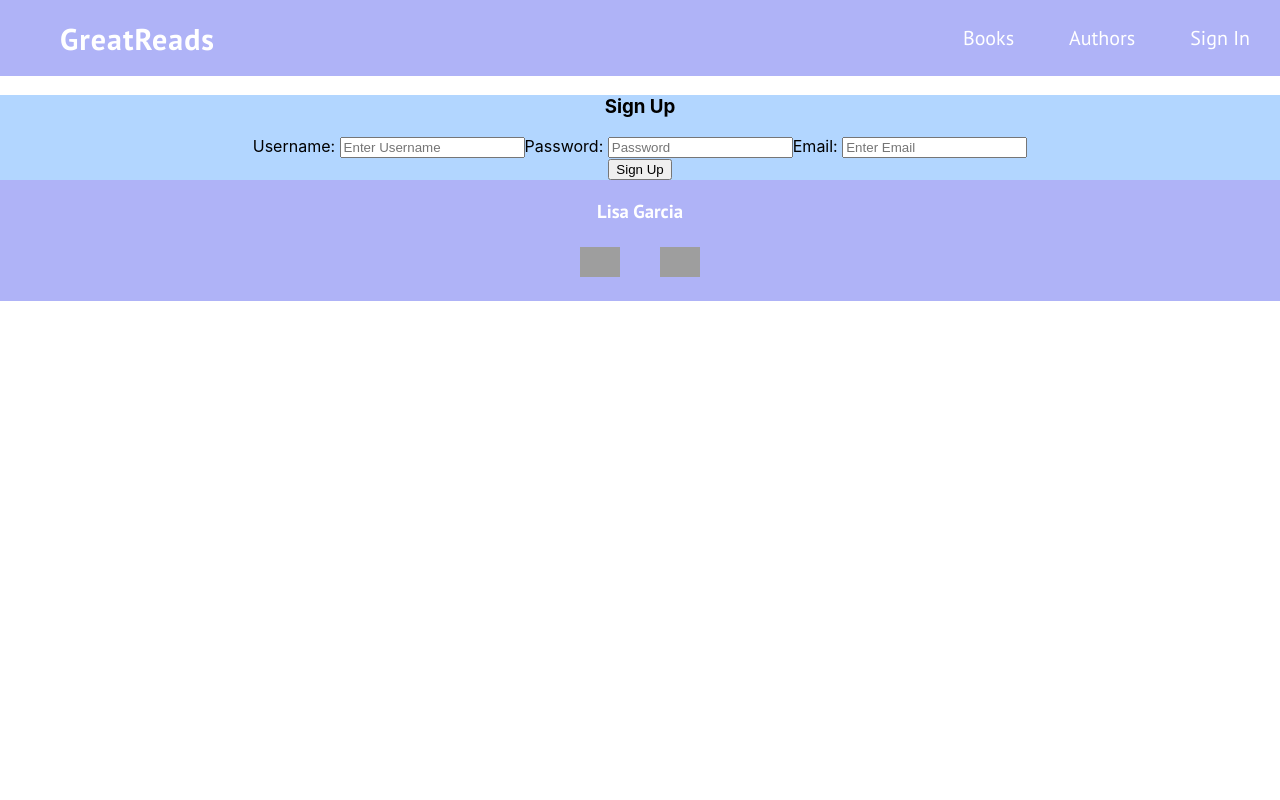
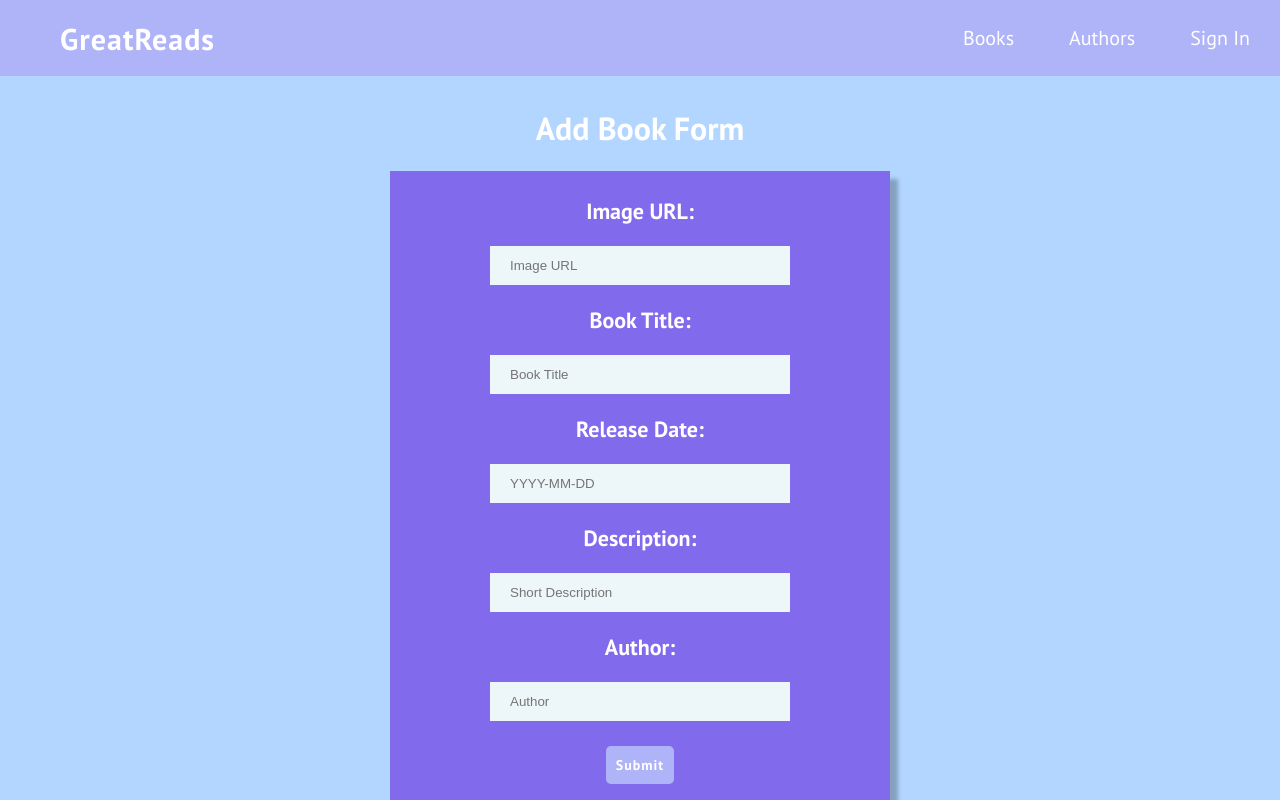
Before and after one commit to lisagarcia13/great-reads, a React (Create React App) app in the folder front-end/client/: page /add-book in a window 1280 px wide. Before the commit this address led to /sign-up. Shown: the top 800 px of the page. Built offline with nearby package versions, Linux system fonts and the light colour scheme; grey boxes are pictures that could not be loaded.

Commit message:
create book form css

```diff
--- a/front-end/client/src/App.js
+++ b/front-end/client/src/App.js
@@ -47,7 +47,7 @@ function App() {
         <Route path={'/books'} element={<Books user={user} toggle={toggle }/>} />
         <Route path={'/books/:id'} element={<BookDetails  user={user} setToggle={setToggle} /> } />
         <Route path={'/books/:id/edit'} element={ user ? <EditBooks user={user} setToggle={setToggle} /> : <Navigate to='/sign-up'/>} />
-        <Route path={'/add-book'} element={ user ?  <AddBook user={user} setToggle={setToggle}/> : <Navigate to='/sign-up'/>} />
+        <Route path={'/add-book'} element={ <AddBook user={user} setToggle={setToggle}/> } />
         <Route path={'/authors'} element={<Authors user={user} toggle={toggle} />} />
         <Route path={'/authors/:id'} element={<AuthorDetails user={user} setToggle={setToggle}/>} />
         <Route path={'/authors/:id/edit'} element={user ? <EditAuthors user={user} toggle={toggle} />: <Navigate to='/sign-up'/>} />
@@ -61,4 +61,3 @@ function App() {
 }
 
 export default App;
-///user ? >: <Navigate to='/sign-up'/>
--- a/front-end/client/src/screens/AddBook.css
+++ b/front-end/client/src/screens/AddBook.css
@@ -0,0 +1,68 @@
+@import url("https://fonts.googleapis.com/css2?family=PT+Sans:wght@400;700&display=swap");
+
+.book-create {
+  display: flex;
+  flex-direction: column;
+  align-items: center;
+  color: white;
+  font-family: "PT Sans";
+}
+.book-sub-create {
+  display: flex;
+  flex-direction: row;
+  width: 100%;
+  justify-content: center;
+}
+.book-create-form {
+  display: flex;
+  flex-direction: column;
+  align-items: center;
+  width: 80%;
+  margin-top: 10px;
+}
+.book-create-form form {
+  display: flex;
+  max-width: 500px;
+  height: 600px;
+  width: 90%;
+  flex-direction: column;
+  align-items: center;
+  background-color: #826aed;
+  box-shadow: 8px 8px 4px rgba(0, 0, 0, 0.25);
+  padding: 20px 0;
+  margin-bottom: 40px;
+}
+.book-label {
+  font-size: 22px;
+  margin-bottom: 5px;
+  padding: 6px;
+  font-weight: bold;
+}
+.book-input {
+  width: 60%;
+  padding: 12px 20px;
+  box-sizing: border-box;
+  margin-top: 10px;
+  margin-bottom: 15px;
+  background-color: #edf6f9;
+  border: none;
+}
+
+.book-create-button {
+  margin-top: 10px;
+  padding: 10px;
+  transition-duration: 0.4s;
+  border-radius: 5px;
+  border: grey;
+  color: white;
+  background-color: #afb3f7;
+  font-family: "PT Sans";
+  font-weight: bold;
+  letter-spacing: 1px;
+  font-size: 14px;
+}
+
+.book-create-button:hover {
+  box-shadow: 0 12px 16px 0 rgba(0, 0, 0, 0.24),
+    0 17px 50px 0 rgba(0, 0, 0, 0.19);
+}
--- a/front-end/client/src/screens/AddBook.jsx
+++ b/front-end/client/src/screens/AddBook.jsx
@@ -2,6 +2,7 @@ import { useState } from "react";
 import { useNavigate } from "react-router-dom";
 import Layout from "../components/Layout";
 import { createBook } from "../services/books";
+import "./AddBook.css";
 
 function AddBook(props) {
   let nav = useNavigate();
@@ -32,52 +33,59 @@ function AddBook(props) {
   return (
     <Layout user={props.user}>
       <div>
-        <div className="main-create">
-          <div className="sub-create">
-            <div className="create-form">
-              <h1>ADD BOOK</h1>
+        <div className="book-create">
+          <div className="book-sub-create">
+            <div className="book-create-form">
+              <h1>Add Book Form</h1>
               <form onSubmit={handleSubmit}>
-                <label>Image URL:</label>
+                <label className="book-label">Image URL:</label>
                 <input
+                  className="book-input"
                   placeholder="Image URL"
                   value={book.image}
                   name="image"
                   required
                   onChange={handleChange}
                 />
-                <label>Book Title:</label>
+                <label className="book-label">Book Title:</label>
                 <input
+                  className="book-input"
                   placeholder="Book Title"
                   value={book.title}
                   name="title"
                   required
                   onChange={handleChange}
                 />
-                <label>Release Date: </label>
+                <label className="book-label">Release Date: </label>
                 <input
+                  className="book-input"
                   placeholder="YYYY-MM-DD"
                   value={book.release}
                   name="date"
                   required
                   onChange={handleChange}
                 />
-                <label>Description:</label>
+                <label className="book-label">Description:</label>
                 <input
+                  className="book-input"
                   placeholder="Short Description"
                   value={book.description}
                   name="description"
                   required
                   onChange={handleChange}
                 />
-                <label>Author:</label>
+                <label className="book-label">Author:</label>
                 <input
+                  className="book-input"
                   placeholder="Author"
                   value={book.author}
                   name="author"
                   required
                   onChange={handleChange}
                 />
-                <button type="submit">Submit Book</button>
+                <button className="book-create-button" type="submit">
+                  Submit
+                </button>
               </form>
             </div>
           </div>
```
